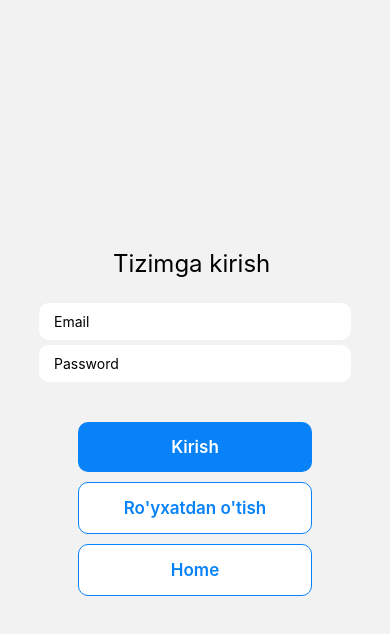
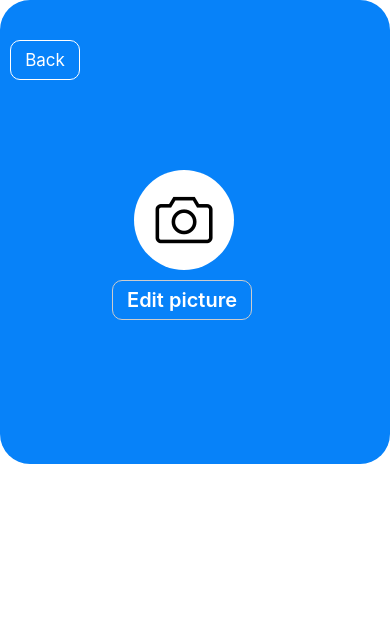
Before and after one commit to Kurbonofff/build-user-taxi, a React Native app: screen /Profile in a window 390 px wide. Shown: the top 634 px of the page. Built offline with nearby package versions, Linux system fonts and the light colour scheme.

Commit message:
profile,driver massage created

```diff
--- a/App.js
+++ b/App.js
@@ -3,6 +3,7 @@ import { createNativeStackNavigator } from '@react-navigation/native-stack';
 import LoginScreen from './sahifalar/loginScreen';
 import SignUp from './sahifalar/signUpScreen';
 import { HomeScreen } from './sahifalar/homeScreen';
+import { ProfileScreen } from './sahifalar/profileScreen';
 
 
 
@@ -19,7 +20,9 @@ export default function App() {
         <Stack.Screen name="Login" component={LoginScreen} options={{headerShown:false}} />
         <Stack.Screen name="SignUp" component={SignUp} options={{headerShown:false}}/>
         <Stack.Screen name="Home" component={HomeScreen} options={{headerShown:false}}/>
+        <Stack.Screen name="Profile" component={ProfileScreen} options={{headerShown:false}}/>
       </Stack.Navigator>
+
     </NavigationContainer>
   );
 }
--- /dev/null
+++ b/sahifalar/driverScreen.jsx
@@ -0,0 +1,77 @@
+import React from "react";
+import { View,Text,Pressable,StyleSheet } from "react-native";
+import { FontAwesome } from '@expo/vector-icons';
+import { Ionicons } from '@expo/vector-icons';
+
+
+
+
+
+
+export function DriverScreen() {
+
+  return (
+    <View  style={styles.box}>
+           <Text style={{
+               textAlign:'center',
+               margin:10,
+               fontSize:25,
+               fontWeight:'600',
+           }} >
+                  <FontAwesome name="user-o" size={24} color="black" />  Jon Dou
+                                 </Text>
+                                 <Text style={{
+               textAlign:'center',
+               margin:10,
+               fontSize:24,
+               fontWeight:'600',
+               color:'#0782F9',
+               marginLeft:-0,
+           }} >
+                <Ionicons name="car-sport" size={24} color="black" />   Malibu
+           </Text>
+           <Text style={{
+               textAlign:'center',
+               margin:10,
+               fontSize:24,
+               fontWeight:'600',
+               color:'#0782F9'
+           }} >
+                   80|E124FF|UZB
+           </Text>
+           <Text style={{
+               textAlign:'center',
+               margin:10,
+               fontSize:25,
+               fontWeight:'600',
+           }} >
+                   9min
+           </Text >
+           <Pressable style={{
+               padding:5,
+               backgroundColor:'#0782F9',
+               borderRadius:10,
+           }}>
+               <Text style={{
+                   textAlign:'center',
+                   color:'white',
+                   fontSize:25,
+                   fontWeight:'600',
+               }}>Ok</Text>
+           </Pressable>
+   </View>
+  );
+}
+
+const styles = StyleSheet.create({
+    box:{
+        position:"absolute",
+        width:300,
+        height:200,
+        backgroundColor:'#fff',
+        borderRadius:10,
+        bottom:'58%',
+
+        display:'none',
+    }
+})
--- a/sahifalar/homeScreen.jsx
+++ b/sahifalar/homeScreen.jsx
@@ -8,11 +8,16 @@ import { Entypo } from '@expo/vector-icons';
 import { Ionicons } from '@expo/vector-icons';
 import { FontAwesome5 } from '@expo/vector-icons';
 import * as Location from 'expo-location';
+import { SimpleLineIcons } from '@expo/vector-icons';
+import { useNavigation } from "@react-navigation/native";
+import { DriverScreen } from "./driverScreen";
+
+
 const myLocation = { latitude: 39.93088, longitude: 64.377800 };
 const tariffs = [
     {
         id:1,
-        Name:'start',
+        Name:'Start',
         price: '4.000'
     },
     {
@@ -22,13 +27,13 @@ const tariffs = [
     },
     {
         id:3,
-        Name:'Bussines',
+        Name:'Business',
         price: '10.000',
 
     }
 ]
 export function HomeScreen() {
-
+    const navigation = useNavigation();
     const [currentLocation, setCurrentLocation] = React.useState(null);
     const [location, setLocation] = React.useState(null);
     const mapRef = React.useRef(null);
@@ -64,7 +69,7 @@ export function HomeScreen() {
         }}
       />
       <View style={styles.point}>
-      <MaterialCommunityIcons name="google-maps" size={44} color="#0782F9" />
+      <MaterialCommunityIcons name="google-maps" size={54} color="#000" />
       </View>
       <Pressable onPress={() => {
         getCurrentLocation();
@@ -81,6 +86,21 @@ export function HomeScreen() {
       }}>
       <FontAwesome5 name="location-arrow" size={30} color="black" />
       </Pressable>
+      <Pressable onPress={()=> navigation.push('Profile')} style={{
+        position:"absolute",
+        width:50,
+        height:50,
+        backgroundColor:'#fff',
+        alignItems:'center',
+        justifyContent:'center',
+        borderRadius:10,
+        right:10,
+        bottom:'86%',
+      }}>
+      <SimpleLineIcons name="menu" size={24} color="black" />
+      </Pressable>
+        <DriverScreen/>
+
       <View style={styles.buttonBottom}>
             <Pressable style={styles.startPoint}>
             <Entypo name="circle" size={16} color="#0782F9" />
--- /dev/null
+++ b/sahifalar/profileScreen.jsx
@@ -0,0 +1,76 @@
+import React from "react";
+import { View ,Text,StyleSheet, Pressable} from "react-native";
+import { FontAwesome } from '@expo/vector-icons';
+import { SimpleLineIcons } from '@expo/vector-icons';
+import { useNavigation } from "@react-navigation/native";
+export function ProfileScreen() {
+    const navigation = useNavigation();
+
+  return (<View style={styles.container}>
+            <View style={styles.box}>
+        <Pressable onPress={()=>navigation.push('Home')} style={{
+            width:70,
+            height:40,
+            borderWidth:1,
+            borderColor:'white',
+            borderRadius:10,
+            marginTop:40,
+            marginLeft:10,
+            justifyContent:'center',
+            alignItems:'center',
+        }}>
+            <Text style={{
+                fontSize:17,
+                color:'white'
+            }}>Back</Text>
+        </Pressable>
+
+             <View style={styles.userPoint}>
+             <SimpleLineIcons name="camera" size={57} color="black" />
+             </View>
+                <Pressable style={{
+                    width:140,
+                    height:40,
+                    backgroundColor:'#0782F9',
+                    borderRadius:10,
+                    marginLeft:112,
+                    justifyContent:'center',
+                    alignItems:'center',
+                    marginTop:10,
+                    borderWidth:1,
+                    borderColor:'#ccc',
+                }}>
+                    <Text style={{
+                            fontSize:20,
+                            fontWeight:'600',
+                            color:'white',
+                    }}>Edit picture</Text>
+                </Pressable>
+            </View>
+  </View>);
+}
+
+const styles = StyleSheet.create({
+    container:{
+        flex:1,
+        backgroundColor:'white',
+    },
+    box:{
+        width:'100%',
+        height:'55%',
+        backgroundColor:'#0782F9',
+        borderRadius:30,
+
+
+    },
+    userPoint:{
+        marginLeft:134,
+        marginTop:90,
+        width:100,
+        height:100,
+        borderRadius:50,
+        backgroundColor:'#fff',
+        justifyContent:'center',
+        alignItems:'center',
+    }
+})
--- a/sahifalar/signUpScreen.jsx
+++ b/sahifalar/signUpScreen.jsx
@@ -12,6 +12,8 @@ import {
 
 export default function SignUp() {
   const navigation = useNavigation();
+
+  const [email , setEmail] = React.useState();
 return (
   <KeyboardAvoidingView style={styles.container} behavior="padding">
     <Text style={styles.textTop}>Ro'yxatdan o'tish </Text>
@@ -24,7 +26,7 @@ return (
       />
       <TextInput
         placeholder="Call"
-
+        onChangeText={email}
         style={styles.input}
       />
     </View>
```
